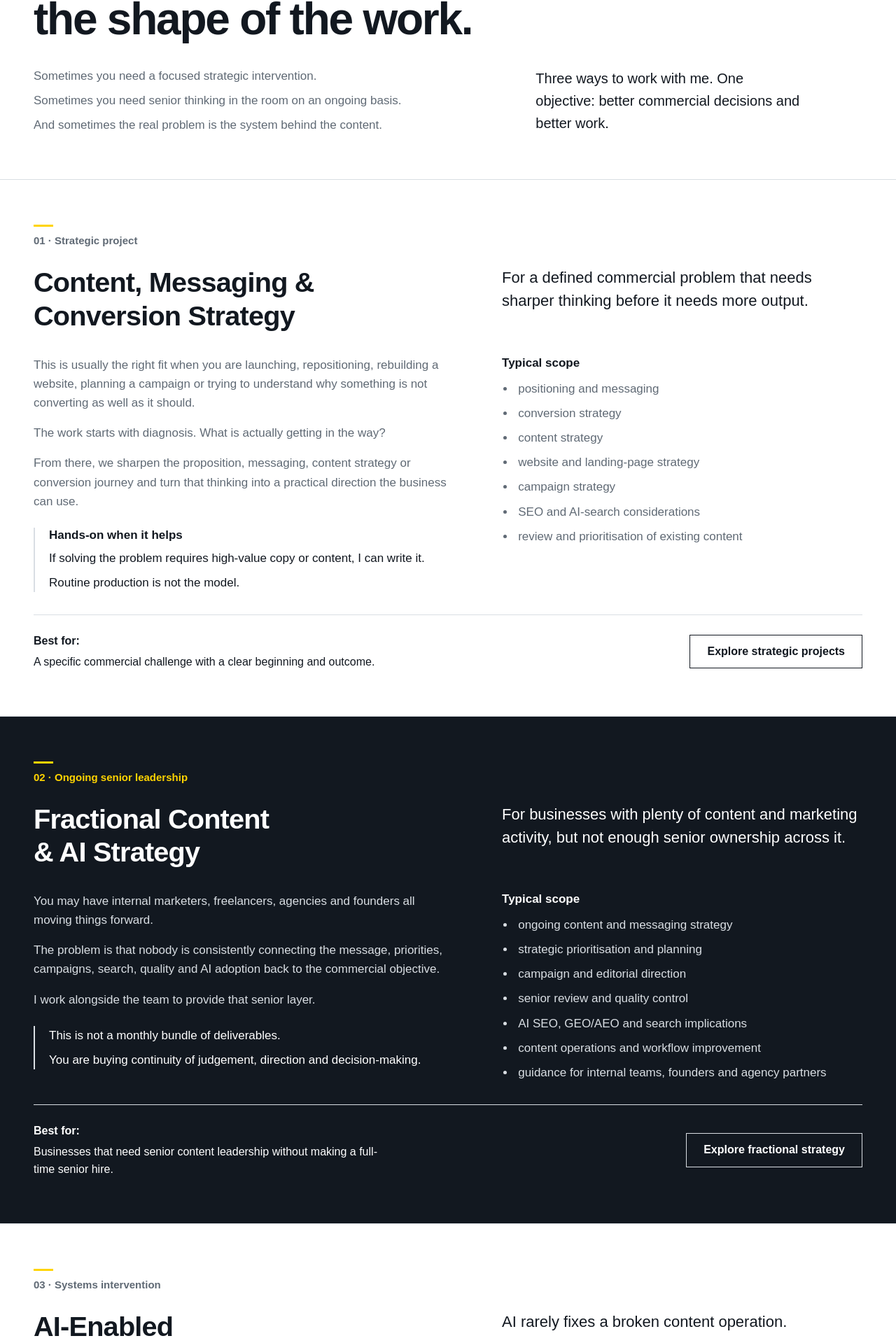
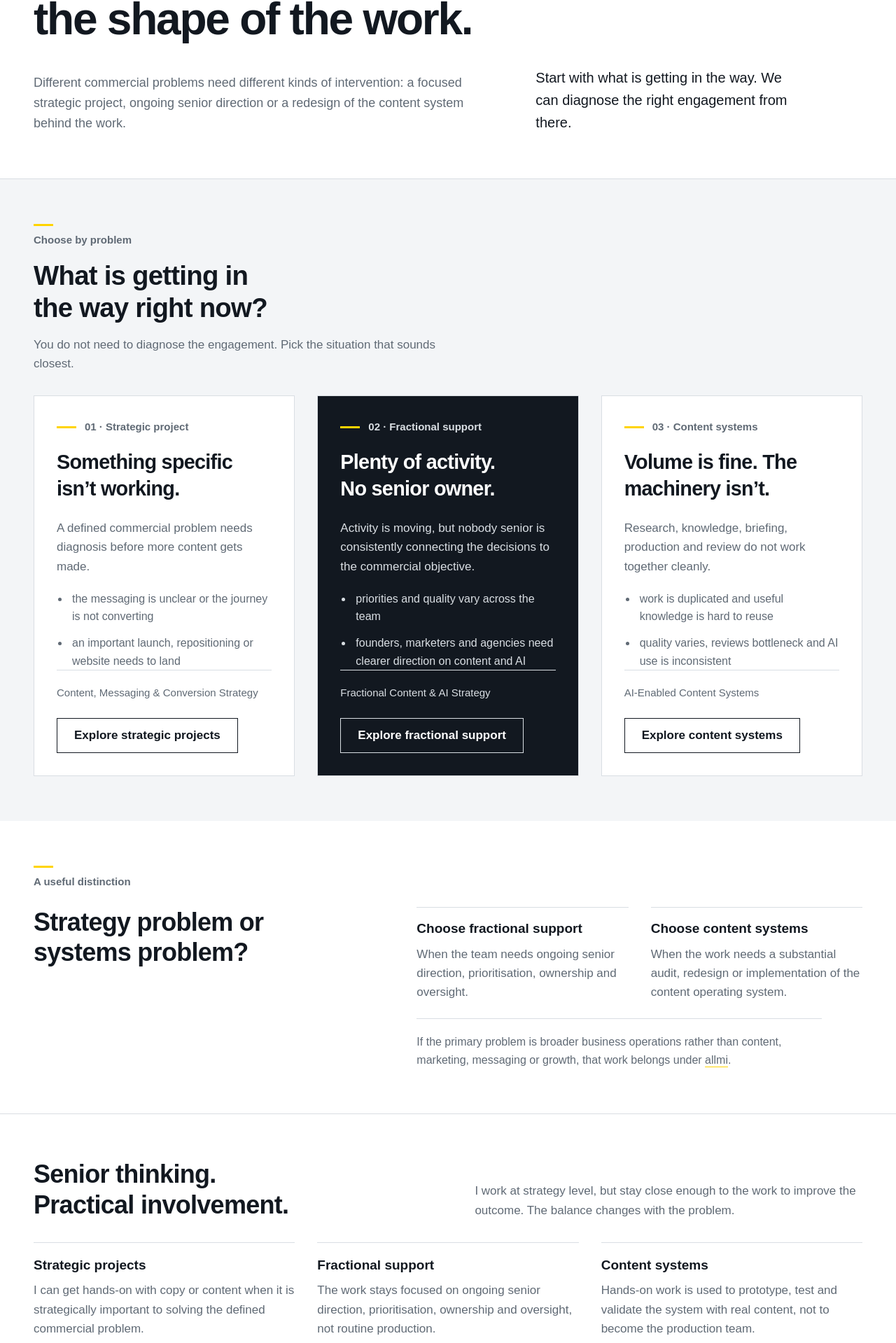
Before and after one commit to andeegee/andygood.me, a Next.js app: page /work-with-me in a window 1280 px wide. Shown: the part 290-2209 px from the top of the page at 70% size. Built offline with nearby package versions, Linux system fonts and the light colour scheme; a web font is replaced by a local one.

Commit message:
Redesign ways to work buyer journey

```diff
--- a/src/app/work-with-me/offers.ts
+++ b/src/app/work-with-me/offers.ts
@@ -1,93 +1,38 @@
-// Approved copy supplied for the Ways to Work page.
 export const engagements = [
   {
-    "label": "01 · Strategic project",
-    "title": "Content, Messaging & Conversion Strategy",
-    "lead": [
-      "For a defined commercial problem that needs sharper thinking before it needs more output."
+    label: "01 · Strategic project",
+    title: "Something specific isn’t working.",
+    offer: "Content, Messaging & Conversion Strategy",
+    copy: "A defined commercial problem needs diagnosis before more content gets made.",
+    symptoms: [
+      "the messaging is unclear or the journey is not converting",
+      "an important launch, repositioning or website needs to land",
     ],
-    "body": [
-      "This is usually the right fit when you are launching, repositioning, rebuilding a website, planning a campaign or trying to understand why something is not converting as well as it should.",
-      "The work starts with diagnosis. What is actually getting in the way?",
-      "From there, we sharpen the proposition, messaging, content strategy or conversion journey and turn that thinking into a practical direction the business can use."
-    ],
-    "scope": [
-      "positioning and messaging",
-      "conversion strategy",
-      "content strategy",
-      "website and landing-page strategy",
-      "campaign strategy",
-      "SEO and AI-search considerations",
-      "review and prioritisation of existing content"
-    ],
-    "noteTitle": "Hands-on when it helps",
-    "note": [
-      "If solving the problem requires high-value copy or content, I can write it.",
-      "Routine production is not the model."
-    ],
-    "best": "A specific commercial challenge with a clear beginning and outcome.",
-    "cta": "Explore strategic projects",
-    "href": "/work-with-me/content-messaging-conversion/"
+    cta: "Explore strategic projects",
+    href: "/work-with-me/content-messaging-conversion/",
   },
   {
-    "label": "02 · Ongoing senior leadership",
-    "title": "Fractional Content & AI Strategy",
-    "lead": [
-      "For businesses with plenty of content and marketing activity, but not enough senior ownership across it."
+    label: "02 · Fractional support",
+    title: "Plenty of activity. No senior owner.",
+    offer: "Fractional Content & AI Strategy",
+    copy: "Activity is moving, but nobody senior is consistently connecting the decisions to the commercial objective.",
+    symptoms: [
+      "priorities and quality vary across the team",
+      "founders, marketers and agencies need clearer direction on content and AI",
     ],
-    "body": [
-      "You may have internal marketers, freelancers, agencies and founders all moving things forward.",
-      "The problem is that nobody is consistently connecting the message, priorities, campaigns, search, quality and AI adoption back to the commercial objective.",
-      "I work alongside the team to provide that senior layer."
-    ],
-    "scope": [
-      "ongoing content and messaging strategy",
-      "strategic prioritisation and planning",
-      "campaign and editorial direction",
-      "senior review and quality control",
-      "AI SEO, GEO/AEO and search implications",
-      "content operations and workflow improvement",
-      "guidance for internal teams, founders and agency partners"
-    ],
-    "noteTitle": null,
-    "note": [
-      "This is not a monthly bundle of deliverables.",
-      "You are buying continuity of judgement, direction and decision-making."
-    ],
-    "best": "Businesses that need senior content leadership without making a full-time senior hire.",
-    "cta": "Explore fractional strategy",
-    "href": "/work-with-me/fractional-content-ai-strategy/"
+    cta: "Explore fractional support",
+    href: "/work-with-me/fractional-content-ai-strategy/",
   },
   {
-    "label": "03 · Systems intervention",
-    "title": "AI-Enabled Content Systems",
-    "lead": [
-      "AI rarely fixes a broken content operation.",
-      "Usually, it makes the broken parts move faster."
+    label: "03 · Content systems",
+    title: "Volume is fine. The machinery isn’t.",
+    offer: "AI-Enabled Content Systems",
+    copy: "Research, knowledge, briefing, production and review do not work together cleanly.",
+    symptoms: [
+      "work is duplicated and useful knowledge is hard to reuse",
+      "quality varies, reviews bottleneck and AI use is inconsistent",
     ],
-    "body": [
-      "This work is for teams already producing enough content for the machinery underneath it to matter.",
-      "Research sits in one place. Briefs vary by person. Source knowledge is fragmented. AI use is inconsistent. Reviews take too long. Good work is difficult to reuse.",
-      "The answer is not another tool.",
-      "It is a better operating system for the content."
-    ],
-    "scope": [
-      "audit the existing content operation",
-      "identify bottlenecks, duplication and quality risks",
-      "redesign priority workflows",
-      "structure content knowledge and source material",
-      "improve research, briefing, creation and review processes",
-      "build useful human-review and quality-control points",
-      "improve repurposing, governance and AI-search workflows",
-      "document the system so the team can actually use it"
-    ],
-    "noteTitle": null,
-    "note": [
-      "AI assistants, prompts and tools may be part of the solution.",
-      "They are not the product."
-    ],
-    "best": "Teams where content volume, consistency, reuse and AI adoption now matter commercially.",
-    "cta": "Explore AI-enabled content systems",
-    "href": "/work-with-me/ai-enabled-content-systems/"
-  }
-];
+    cta: "Explore content systems",
+    href: "/work-with-me/ai-enabled-content-systems/",
+  },
+] as const;
--- a/src/app/work-with-me/page.tsx
+++ b/src/app/work-with-me/page.tsx
@@ -5,11 +5,10 @@ import styles from "./work-with-me.module.css";
 
 export const metadata = pageMetadata("Ways to Work", "/work-with-me/", "Work with Senior Content & AI Strategist Andy Good on messaging and conversion strategy, fractional content leadership or AI-enabled content systems.");
 
-const principles = [
-  ["Diagnose before prescribing", "I do not arrive with a preferred tool, tactic or deliverable. We work out what is actually causing the problem first."],
-  ["Stay close to the commercial objective", "Content only matters if it helps the business communicate, convert, grow or operate better."],
-  ["Get hands-on where it adds value", "Strategy should not mean standing at a distance from the work. If direct involvement materially improves the outcome, I get involved."],
-  ["Use AI where it earns its place", "Not because the project needs an AI label. Because it genuinely improves the way the work gets done."],
+const involvement = [
+  ["Strategic projects", "I can get hands-on with copy or content when it is strategically important to solving the defined commercial problem."],
+  ["Fractional support", "The work stays focused on ongoing senior direction, prioritisation, ownership and oversight, not routine production."],
+  ["Content systems", "Hands-on work is used to prototype, test and validate the system with real content, not to become the production team."],
 ];
 
 export default function WaysToWorkPage() {
@@ -19,63 +18,59 @@ export default function WaysToWorkPage() {
         <p className={`${styles.eyebrow} section-eyebrow`}>Ways to work</p>
         <h1 id="ways-title">The problem decides the shape of the work.</h1>
         <div className={styles.heroCopy}>
-          <div className={styles.prose}>
-            <p>Sometimes you need a focused strategic intervention.</p>
-            <p>Sometimes you need senior thinking in the room on an ongoing basis.</p>
-            <p>And sometimes the real problem is the system behind the content.</p>
-          </div>
-          <p className={styles.heroConclusion}>Three ways to work with me. One objective: better commercial decisions and better work.</p>
+          <p>Different commercial problems need different kinds of intervention: a focused strategic project, ongoing senior direction or a redesign of the content system behind the work.</p>
+          <p className={styles.heroConclusion}>Start with what is getting in the way. We can diagnose the right engagement from there.</p>
         </div>
       </Container>
     </section>
-    {engagements.map((offer, index) => <section key={offer.href} className={`${styles.offer} ${index === 1 ? styles.dark : ""}`} aria-labelledby={`offer-${index + 1}`}>
-      <Container data-reveal>
-        <p className={`${styles.eyebrow} section-eyebrow`}>{offer.label}</p>
-        <div className={styles.offerHeading}>
-          <h2 id={`offer-${index + 1}`}>{offer.title}</h2>
-          <div className={styles.lead}>{offer.lead.map(p => <p key={p}>{p}</p>)}</div>
-        </div>
-        <div className={styles.offerBody}>
-          <div>
-            <div className={styles.prose}>{offer.body.map(p => <p key={p}>{p}</p>)}</div>
-            <div className={styles.note}>
-              {offer.noteTitle && <h3>{offer.noteTitle}</h3>}
-              {offer.note.map(p => <p key={p}>{p}</p>)}
-            </div>
-          </div>
-          <div className={styles.scope}>
-            <h3>Typical scope</h3>
-            <ul>{offer.scope.map(item => <li key={item}>{item}</li>)}</ul>
-          </div>
-        </div>
-        <div className={styles.offerFooter}>
-          <p><strong>Best for:</strong> {offer.best}</p>
-          <ActionLink href={offer.href} variant="secondary" className={styles.offerLink}>{offer.cta}</ActionLink>
+
+    <section className={styles.selector} aria-labelledby="selector-title">
+      <Container>
+        <header className={styles.sectionHeader} data-reveal>
+          <p className={`${styles.eyebrow} section-eyebrow`}>Choose by problem</p>
+          <h2 id="selector-title">What is getting in the way right now?</h2>
+          <p>You do not need to diagnose the engagement. Pick the situation that sounds closest.</p>
+        </header>
+        <div className={styles.engagements} data-reveal-group>
+          {engagements.map((engagement, index) => <article key={engagement.href} className={styles.engagement} aria-labelledby={`engagement-${index + 1}`}>
+            <p className={styles.label}>{engagement.label}</p>
+            <h3 id={`engagement-${index + 1}`}>{engagement.title}</h3>
+            <p className={styles.summary}>{engagement.copy}</p>
+            <ul>{engagement.symptoms.map(symptom => <li key={symptom}>{symptom}</li>)}</ul>
+            <p className={styles.offerName}>{engagement.offer}</p>
+            <ActionLink href={engagement.href} variant="secondary">{engagement.cta}</ActionLink>
+          </article>)}
         </div>
       </Container>
-    </section>)}
+    </section>
+
     <section className={styles.boundary} aria-labelledby="boundary-title">
       <Container data-reveal>
         <p className={`${styles.eyebrow} section-eyebrow`}>A useful distinction</p>
         <div className={styles.boundaryGrid}>
           <h2 id="boundary-title">Strategy problem or systems problem?</h2>
-          <div className={styles.prose}>
-            <p>Fractional strategy can identify and oversee improvements to how the team works.</p>
-            <p>But when the work becomes a substantial audit, redesign or implementation of the content operating system, it becomes an AI-Enabled Content Systems engagement.</p>
-            <p className={styles.secondary}>And if the primary problem is broader business operations rather than content, marketing, messaging or growth, that work belongs under <a className="accent-link" href="https://allmi.online">allmi</a>.</p>
+          <div className={styles.boundaryChoices}>
+            <div><h3>Choose fractional support</h3><p>When the team needs ongoing senior direction, prioritisation, ownership and oversight.</p></div>
+            <div><h3>Choose content systems</h3><p>When the work needs a substantial audit, redesign or implementation of the content operating system.</p></div>
+            <p className={styles.secondary}>If the primary problem is broader business operations rather than content, marketing, messaging or growth, that work belongs under <a className="accent-link" href="https://allmi.online">allmi</a>.</p>
           </div>
         </div>
       </Container>
     </section>
-    <section className={styles.principles} aria-labelledby="principles-title">
+
+    <section className={styles.involvement} aria-labelledby="involvement-title">
       <Container data-reveal>
-        <h2 id="principles-title">Senior thinking. Practical involvement.</h2>
-        <div className={styles.principleGrid} data-reveal-group>{principles.map(([title, copy]) => <div key={title}>
+        <div className={styles.involvementIntro}>
+          <h2 id="involvement-title">Senior thinking. Practical involvement.</h2>
+          <p>I work at strategy level, but stay close enough to the work to improve the outcome. The balance changes with the problem.</p>
+        </div>
+        <div className={styles.involvementGrid} data-reveal-group>{involvement.map(([title, copy]) => <div key={title}>
           <h3>{title}</h3><p>{copy}</p>
         </div>)}</div>
       </Container>
     </section>
-    <section className={`${styles.closing} ${styles.dark}`} aria-labelledby="conversation-title">
+
+    <section className={styles.closing} aria-labelledby="conversation-title">
       <Container data-reveal>
         <h2 id="conversation-title">Not sure which one fits?</h2>
         <div className={styles.prose}>
--- a/src/app/work-with-me/work-with-me.module.css
+++ b/src/app/work-with-me/work-with-me.module.css
@@ -1,54 +1,73 @@
 .page { font-size: 1.0625rem; }
-.hero, .offer, .boundary, .principles, .closing { padding-block: clamp(2.5rem, 5vw, 4rem); }
+.hero, .selector, .boundary, .involvement, .closing { padding-block: clamp(2.5rem, 5vw, 4rem); }
 .eyebrow { font-size: .9375rem; font-weight: 600; margin-bottom: 1.5rem; }
 .hero h1 { max-width: 19ch; font-size: clamp(2.5rem, 5vw, 4.5rem); }
 .heroCopy { display: grid; grid-template-columns: 1.4fr 1fr; gap: 4rem; margin-top: 2rem; align-items: end; }
-.prose { display: grid; gap: 1rem; }
-.heroCopy .prose { gap: .5rem; color: var(--slate); }
+.heroCopy > p:first-child { color: var(--slate); font-size: 1.125rem; }
 .heroConclusion { font-weight: 500; max-width: 34ch; font-size: 1.25rem; }
-.offer { border-top: 1px solid var(--steel); }
-.offerHeading, .offerBody { display: grid; grid-template-columns: 1.15fr 1fr; gap: clamp(2rem, 6vw, 6rem); }
-.offerHeading { align-items: start; margin-bottom: 2rem; }
-.offerHeading h2 { font-size: clamp(2rem, 3.1vw, 2.875rem); max-width: 23ch; }
-.lead { font-size: clamp(1.1875rem, 1.8vw, 1.375rem); font-weight: 500; line-height: 1.5; display: grid; gap: .5rem; }
-.offerBody .prose, .scope ul { color: var(--slate); }
-.scope h3, .note h3 { font-size: 1.0625rem; margin-bottom: .75rem; }
-.scope ul { padding-left: 1.2rem; display: grid; gap: .5rem; }
-.scope li { padding-left: .25rem; }
-.note { border-left: 2px solid var(--steel); padding-left: 1.25rem; margin-top: 1.5rem; display: grid; gap: .5rem; }
-.note h3 { margin-bottom: 0; }
-.offerFooter { border-top: 1px solid var(--steel); padding-top: 1.5rem; margin-top: 2rem; display: flex; justify-content: space-between; align-items: center; gap: 2rem; }
-.offerFooter p { max-width: 57ch; font-size: 1rem; }
-.offerFooter strong { display: block; margin-bottom: .25rem; }
-.offerLink { flex-shrink: 0; max-width: 100%; font-size: 1rem; }
-.dark { background: var(--carbon); color: var(--white); }
-.dark .eyebrow { color: var(--signal-yellow); }
-.dark .offerBody .prose, .dark .scope ul { color: var(--steel); }
-.dark .offerLink { border-color: var(--steel); background: transparent; color: var(--white); }
-.dark .offerLink:hover { background: var(--white); color: var(--carbon); }
-.dark :focus-visible { outline-color: var(--signal-yellow); }
-.boundary { background: var(--fog); }
-.boundaryGrid { display: grid; grid-template-columns: 1fr 1.3fr; gap: clamp(2rem, 6vw, 6rem); }
+.selector { border-top: 1px solid var(--steel); background: var(--fog); }
+.sectionHeader { display: grid; justify-items: start; gap: 1rem; margin-bottom: 2rem; }
+.sectionHeader .eyebrow { margin-bottom: 0; }
+.sectionHeader h2 { max-width: 24ch; font-size: clamp(1.875rem, 3vw, 2.5rem); }
+.sectionHeader > p:last-child { color: var(--slate); }
+/* Keep each route distinct without borrowing a pricing-card treatment. */
+.engagements { display: grid; grid-template-columns: repeat(3, minmax(0, 1fr)); gap: clamp(1rem, 2.5vw, 2rem); }
+.engagement { display: flex; flex-direction: column; align-items: start; padding: clamp(1.5rem, 2.5vw, 2rem); min-width: 0; background: var(--white); border: 1px solid var(--steel); }
+.engagement:nth-child(2) { background: var(--carbon); color: var(--white); }
+.engagement:nth-child(2) .label, .engagement:nth-child(2) .summary, .engagement:nth-child(2) ul, .engagement:nth-child(2) .offerName { color: var(--steel); }
+.engagement:nth-child(2) :global(.action--secondary) { border-color: var(--steel); background: transparent; color: var(--white); }
+.engagement:nth-child(2) :global(.action--secondary:hover), .engagement:nth-child(2) :global(.action--secondary:focus-visible) { background: var(--white); color: var(--carbon); }
+.engagement:nth-child(2) :global(:focus-visible) { outline-color: var(--signal-yellow); }
+.label { display: flex; align-items: center; gap: .75rem; color: var(--slate); font-size: .9375rem; font-weight: 600; }
+.label::before { content: ""; width: 1.75rem; height: 3px; flex: 0 0 auto; background: var(--signal-yellow); }
+.engagement h3 { margin-top: 1.25rem; max-width: 18ch; font-size: clamp(1.75rem, 2.25vw, 2rem); letter-spacing: -.025em; }
+.summary { margin-top: 1.5rem; color: var(--slate); font-size: 1.0625rem; }
+.engagement ul { margin: 1.25rem 0 0; padding-left: 1.125rem; display: grid; gap: .75rem; color: var(--slate); font-size: 1rem; }
+.engagement li { padding-left: .25rem; }
+.offerName { width: 100%; margin-top: 1.75rem; padding-top: 1.25rem; border-top: 1px solid var(--steel); color: var(--slate); font-size: .9375rem; font-weight: 500; }
+.engagement :global(.action) { margin-top: 1.5rem; }
+.boundary { background: var(--white); }
+.boundaryGrid { display: grid; grid-template-columns: minmax(0, .85fr) minmax(0, 1.15fr); gap: clamp(2rem, 6vw, 6rem); }
 .boundaryGrid h2 { max-width: 20ch; }
-.secondary { color: var(--slate); font-size: 1rem; border-top: 1px solid var(--steel); padding-top: 1rem; }
-.principleGrid { display: grid; grid-template-columns: 1fr 1fr; gap: 1.75rem 4rem; margin-top: 2rem; }
-.principleGrid > div { border-top: 1px solid var(--steel); padding-top: 1.25rem; }
-.principleGrid h3 { font-size: 1.1875rem; margin-bottom: .75rem; }
-.principleGrid p { color: var(--slate); }
+.boundaryChoices { display: grid; grid-template-columns: 1fr 1fr; gap: 1.5rem 2rem; }
+.boundaryChoices > div { border-top: 1px solid var(--steel); padding-top: 1.125rem; }
+.boundaryChoices h3, .involvementGrid h3 { font-size: 1.1875rem; margin-bottom: .625rem; }
+.boundaryChoices p, .involvementIntro p, .involvementGrid p { color: var(--slate); }
+.secondary { grid-column: 1 / -1; font-size: 1rem; border-top: 1px solid var(--steel); padding-top: 1.25rem; }
+.involvement { border-top: 1px solid var(--steel); }
+.involvementIntro { display: grid; grid-template-columns: 1fr 1fr; gap: clamp(2rem, 6vw, 6rem); align-items: end; }
+.involvementIntro h2 { max-width: 22ch; }
+.involvementGrid { display: grid; grid-template-columns: repeat(3, minmax(0, 1fr)); gap: 2rem; margin-top: 2rem; }
+.involvementGrid > div { border-top: 1px solid var(--steel); padding-top: 1.25rem; }
+.closing { background: var(--carbon); color: var(--white); }
 .closing h2 { font-size: clamp(2rem, 3.5vw, 3rem); margin-bottom: 1.25rem; }
-.closing .prose { color: var(--steel); gap: .5rem; }
+.prose { display: grid; gap: .5rem; color: var(--steel); }
 .contactLink { margin-top: 1.75rem; max-width: 100%; overflow-wrap: anywhere; }
 .contactLink:hover { background: var(--white); color: var(--carbon); }
-@media (max-width: 60rem) {
-  .offerFooter { align-items: start; flex-direction: column; gap: 1.25rem; }
+.closing :global(:focus-visible) { outline-color: var(--signal-yellow); }
+
+@media (min-width: 64rem) {
+  .offerName { margin-top: auto; }
+}
+
+@media (max-width: 63.99rem) {
   .heroCopy { gap: 2rem; }
+  .engagements { grid-template-columns: minmax(0, 1fr); }
+  .engagement { display: grid; grid-template-columns: minmax(0, .9fr) minmax(0, 1.1fr); gap: 0 2rem; }
+  .engagement .label, .engagement h3 { grid-column: 1; }
+  .engagement .summary, .engagement ul, .engagement .offerName, .engagement :global(.action) { grid-column: 2; }
+  .engagement .summary { grid-row: 1 / span 2; margin-top: 0; }
+  .engagement :global(.action) { justify-self: start; }
 }
+
 @media (max-width: 47.99rem) {
-  .heroCopy, .offerHeading, .offerBody, .boundaryGrid, .principleGrid { grid-template-columns: minmax(0, 1fr); gap: 1.5rem; }
+  .heroCopy, .engagement, .boundaryGrid, .boundaryChoices, .involvementIntro, .involvementGrid { grid-template-columns: minmax(0, 1fr); gap: 1.5rem; }
   .heroConclusion { max-width: 100%; font-size: 1.125rem; }
-  .offerHeading { margin-bottom: 1.5rem; }
-  .offerHeading h2 { max-width: 24ch; }
   .eyebrow { margin-bottom: 1.125rem; }
-  .scope { border-top: 1px solid var(--steel); padding-top: 1.5rem; }
-  .offerLink { width: 100%; }
+  .engagement { display: flex; padding-block: 1.5rem; }
+  .engagement .summary { margin-top: 1.25rem; }
+  .engagement ul { margin-top: 1.25rem; }
+  .engagement :global(.action) { width: 100%; }
+  .secondary { grid-column: auto; }
+  .involvementIntro { gap: 1rem; }
 }
```
